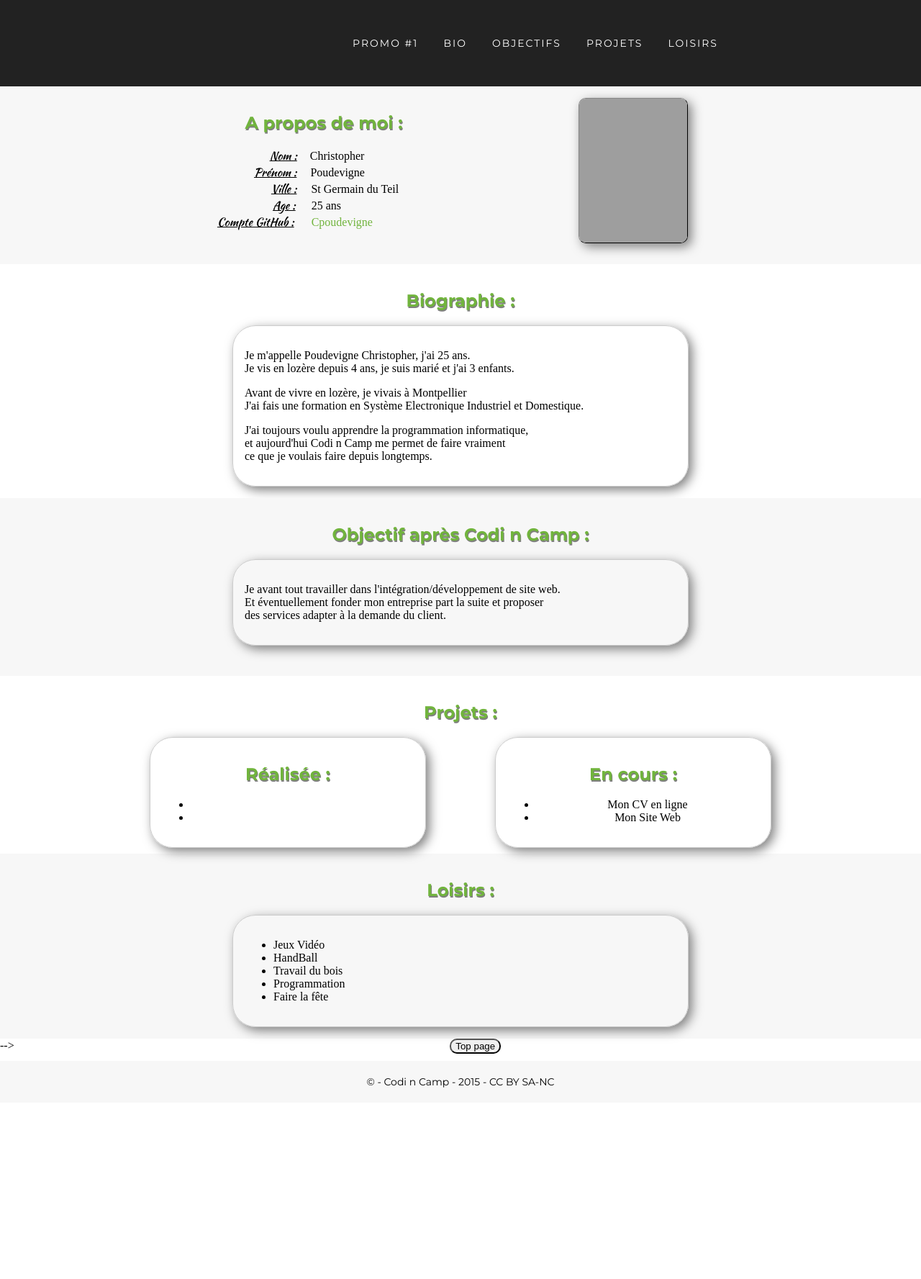
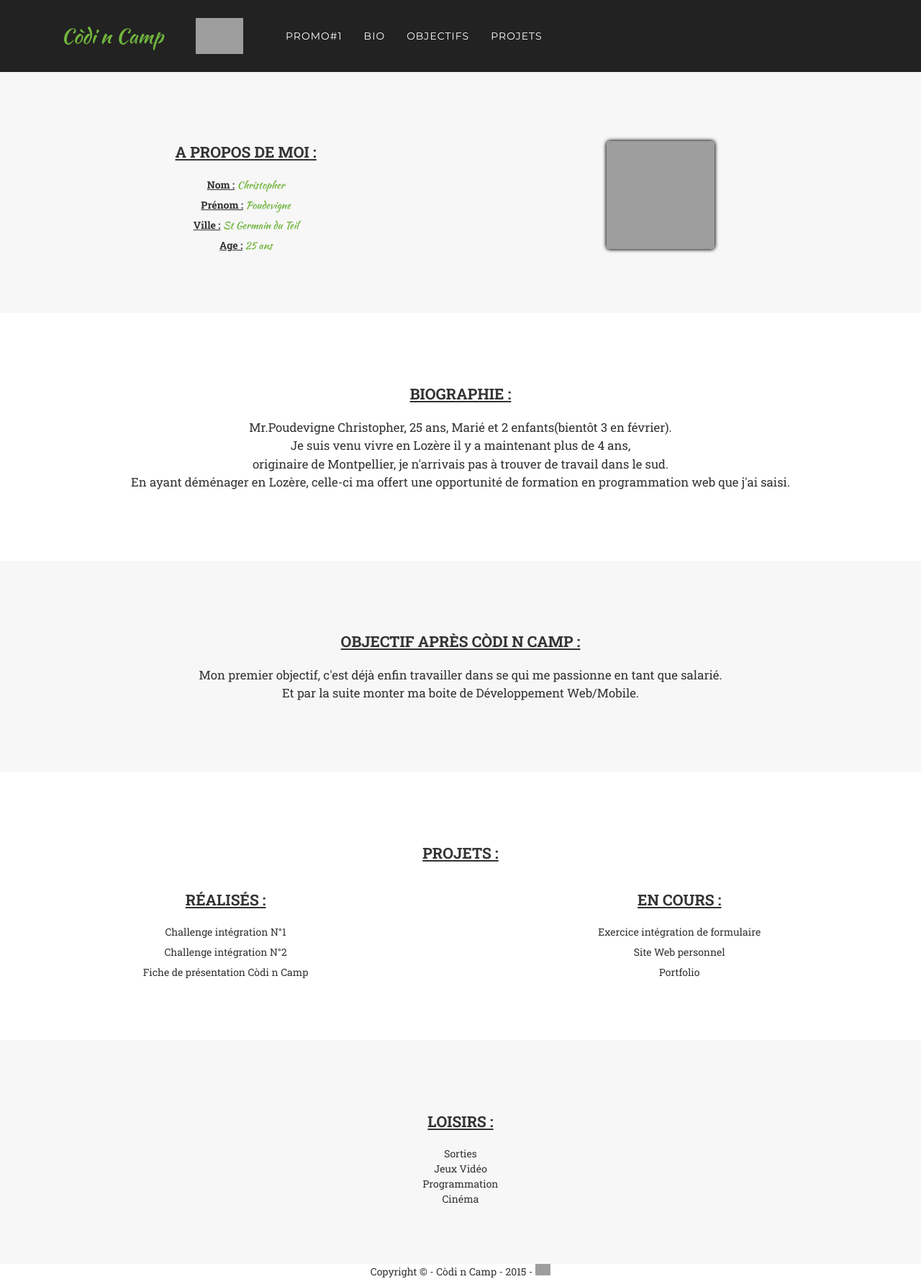
Before and after one commit to njahier/codi-website, a plain HTML site: page promo1/cpoudevigne/index.html in a window 1280 px wide. Shown: the whole page at 72% size. Before the commit the page ends 1532 px from the top, so only its background shows below. Drawn offline with Linux system fonts and the light colour scheme; grey boxes are pictures that could not be loaded; a web font is replaced by a local one.

Commit message:
Modification de ma page perso

```diff
--- a/promo1/cpoudevigne/index.html
+++ b/promo1/cpoudevigne/index.html
@@ -1,8 +1,5 @@
-<!--Début du documents Html-->
 <!doctype html>
-<!--HTML-->
   <html lang="fr">
-<!--Head-->
     <head>
       <meta charset="utf-8">
       <title>Poudevigne Christopher | Codi n Camp - Promo 1</title>
@@ -13,157 +10,76 @@
       <link href="https://fonts.googleapis.com/css?family=Roboto+Slab:400,100,300,700" rel="stylesheet" type="text/css">
       <link rel="stylesheet" href="https://maxcdn.bootstrapcdn.com/font-awesome/4.5.0/css/font-awesome.min.css">
     </head>
-<!--Fin du Head-->
-<!--Body-->
     <body>
-<!-- Navigation -->
-        <header class="header-bg" id="header-color">
-          <!-- <a href="index.html">Poudevigne Christopher - Promo 1</a> -->
-          <nav class="nav">
+      <nav class="navbar">
         <div class="container">
-              <ul>
-                <li><a href="/promo1/">Promo #1</a></li>
+          <div class="navbar-title">
+            <a href="http://codincamp.fr/">Còdi n Camp</a>
+          </div>
+          <div class="navbar-img">
+            <img src="http://codincamp.fr/static/img/logos/mde_greta.jpg" alt="">
+            <ul class="navbar-list">
+              <li><a href="/promo1">Promo#1</a></li>
               <li><a href="#Bio">Bio</a></li>
               <li><a href="#Objectifs">Objectifs</a></li>
-                <li><a href="#project">Projets</a></li>
-                <li><a href="#Loisir">Loisirs</a></li>
-                <!-- <li><a href="#contact">Contact</a></li> -->
+              <li><a href="#Projets">Projets</a></li>
             </ul>
           </div>
+        </div>
       </nav>
-        </header>
-<!--Fin Navigation-->
-<!--Section Moi-->
-        <section class="greylight-bg container" id="about">
-            <div class="row">
-              <div class="left">
-                <h1 style="padding-left:100px;">A propos de moi :</h1>
-                <label style="margin:14px; padding-left:67px;" class="label">Nom :</label> Christopher<br>
-                <label style="margin:15px; padding-left:45px;" class="label">Prénom :</label> Poudevigne<br>
-                <label style="margin:16px; padding-left:115px;" class="label">Ville :</label> St Germain du Teil<br>
-                <label style="margin:18px; padding-left:35px;" class="label">Age :</label> 25 ans<br>
-                <label style="margin:20px; padding-left:0px;" class="label">Compte GitHub :</label><a id="git" href="https://github.com/cpoudevigne"> Cpoudevigne</a><br>
+      <section class="bg-light-grey" id="Propos">
+        <div class="page-width">
+          <div class="left-content">
+            <h2>A propos de moi :</h2>
+            <label>Nom :</label><span> Christopher</span><br><!-- -->
+            <label>Prénom :</label><span> Poudevigne</span><br><!-- -->
+            <label>Ville :</label><span> St Germain du Teil</span><br><!-- -->
+            <label>Age :</label><span> 25 ans</span><br><!-- -->
           </div>
-              <div class="right">
-                <img id="img-profil" src="cpoudevigne.jpg">
+          <div class="right-content">
+            <img class="image-profil" src="cpoudevigne.jpg"><!-- -->
           </div>
         </div>
       </section>
-<!--Fin Section Moi-->
-<!--Section Biographie-->
-        <section class="container" id="Bio">
-            <div class="row">
-              <div class="left">
-                <h1 style="text-align:center;">Biographie :</h1>
-                  <form style="box-shadow: 5px 5px 15px #7f7f7f;">
-                    <p>Je m'appelle Poudevigne Christopher, j'ai 25 ans.<br> Je vis en lozère depuis 4 ans, je suis marié et j'ai 3 enfants.</p>
-                    <p>Avant de vivre en lozère, je vivais à Montpellier<br> J'ai fais une formation en Système Electronique Industriel et Domestique.</p>
-                    <p>J'ai toujours voulu apprendre la programmation informatique,<br> et aujourd'hui Codi n Camp me permet de faire vraiment<br> ce que je voulais faire depuis longtemps.</p>
-                  </form>
+      <section id="Bio">
+        <h2>Biographie :</h2>
+        <p>Mr.Poudevigne Christopher, 25 ans, Marié et 2 enfants(bientôt 3 en février).<br>Je suis venu vivre en Lozère il y a maintenant plus de 4 ans, <br>originaire de Montpellier, je n'arrivais pas à trouver de travail dans le sud.<br>En ayant déménager en Lozère, celle-ci ma offert une opportunité de formation en programmation web que j'ai saisi.</p>
+      </section>
+      <section class="bg-light-grey" id="Objectifs">
+        <h2>Objectif après Còdi n Camp :</h2>
+        <p>Mon premier objectif, c'est déjà enfin travailler dans se qui me passionne en tant que salarié.<br>Et par la suite monter ma boite de Développement Web/Mobile.</p>
+      </section>
+      <section id="Projets">
+        <h2>Projets :</h2>
+        <div class="left-content">
+          <h2>Réalisés :</h2>
+          <ul id="realise">
+            <li>Challenge intégration N°1</li>
+            <li>Challenge intégration N°2</li>
+            <li>Fiche de présentation Còdi n Camp</li>
+          </ul>
         </div>
-              <div class="right">
-
-              </div>
+        <div class="right-content">
+          <h2>En cours :</h2>
+          <ul id="en-cours">
+            <li>Exercice intégration de formulaire</li>
+            <li>Site Web personnel</li>
+            <li>Portfolio</li>
+          </ul>
         </div>
       </section>
-<!--Fin Section Biographie-->
-<!--Section Objectifs-->
-        <section class="greylight-bg container" id="Objectifs">
-            <div class="row">
-              <div class="left">
-                <h2 style="text-align:center">Objectif après Codi n Camp :</h2>
-                <form style="box-shadow: 5px 5px 15px #7f7f7f;">
-                  <p>Je avant tout travailler dans l'intégration/développement de site web.<br> Et éventuellement fonder mon entreprise part la suite et proposer<br> des services adapter à la demande du client.</p>
-                </form>
-              </div>
-              <div class="right">
-
-              </div>
-            </div>
+      <section class="bg-light-grey">
+        <h2>Loisirs :</h2>
+        <ul id="loisirs">
+          <li>Sorties</li>
+          <li>Jeux Vidéo</li>
+          <li>Programmation</li>
+          <li>Cinéma</li>
+        </ul>
       </section>
-<!--Fin Section Objectifs-->
-<!--Section Projets-->
-        <section class="container" id="project">
-            <div class="row">
-              <h1 style="text-align:center">Projets :</h1>
-              <div class="left">
-                <form style="width:350px; margin:auto; box-shadow: 5px 5px 15px #7f7f7f;">
-                  <h2>Réalisée :</h2>
-                    <ul>
-                      <li></li>
-                      <li></li>
-                    </ul>
-                </form>
-              </div>
-              <div class="right">
-                <form style="width:350px; margin:auto; box-shadow: 5px 5px 15px #7f7f7f;">
-                  <h2>En cours :</h2>
-                    <ul>
-                      <li>Mon CV en ligne</li>
-                      <li>Mon Site Web</li>
-                    </ul>
-                </form>
-              </div>
-            </div>
-        </section>
-<!--Fin Section Projets-->
-<!--Section Loisir-->
-        <section class="greylight-bg container" id="Loisir">
-            <div class="row">
-              <div class="left">
-                <h1  style="text-align:center">Loisirs :</h1>
-                <form style="box-shadow: 5px 5px 15px #7f7f7f;">
-                  <ul>
-                    <li>Jeux Vidéo</li>
-                    <li>HandBall</li>
-                    <li >Travail du bois</li>
-                    <li>Programmation</li>
-                    <li>Faire la fête</li>
-                  </ul>
-                </form>
-              </div>
-              <div class="right">
-
-              </div>
-            </div>
-        </section>
-<!--Fin Section Loisir-->
-<!--Formulaire de Contact-->
-        <!-- <section class="container" id="contact">
-            <div class="row">
-              <h2 style="text-align:center">Formulaire de contact :</h2>
-              <div class="left">
-                <form style="box-shadow: 5px 5px 15px #7f7f7f;" action="/back/contact" method="post">
-                  <p style="color:black">Les champs marquer d'une <strong style="color:red">*</strong> sont obligatoires.</p>
-                  <input type="hidden" name="to" value="christopher_poudevigne@hotmail.fr"/>
-                  <div>
-                    <label style="margin-left:23px" for="user_name">Name :</label>
-                    <input style="margin-left:0px" name="nom" type="text" id="user_name" required="Nom requis !"/><strong style="color:red">*</strong>
-                  </div>
-                  <div>
-                    <label style="margin-left:27px" for="user_email">Email :</label>
-                    <input style="margin-left:0px" name="from" type="email" id="user_email" required="Email requis !"/><strong style="color:red">*</strong>
-                  </div>
-                  <div>
-                    <label for="user_message">Message :</label>
-                    <textarea name="body"id="user_message" required="Veuillez entrer un message."></textarea><strong style="color:red">*</strong>
-                  </div>
-                  <div class="button">
-                    <button type="submit">Envoyer votre message</button>
-                  </div>
-                </form>
-              </div>
-              <div class="right">
-
-              </div>
-            </div>
-        </section> --> -->
-<!--Fin Formulaire de Contact-->
-        <a href="index.html"><button type="button">Top page</button></a>
-<!--Footer-->
-        <footer class="footer-bg" id="footer-color">© - Codi n Camp - 2015 - CC BY SA-NC</footer>
-<!--Fin du Footer-->
+      <footer>Copyright © - Còdi n Camp - 2015 -
+        <a rel="license" href="http://creativecommons.org/licenses/by-nc-sa/4.0/">
+        <img alt="Licence Creative Commons" style="border-width:0" src="https://i.creativecommons.org/l/by-nc-sa/4.0/88x31.png" height="16"/></a>
+      </footer>
     </body>
-<!--Fin du Body-->
   </html>
-<!--Fin du Html-->
--- a/promo1/cpoudevigne/style.css
+++ b/promo1/cpoudevigne/style.css
@@ -1,205 +1,133 @@
-/*Début du CSS*/
-/*Modification du Body*/
+* {
+  -webkit-box-sizing: border-box;
+     -moz-box-sizing: border-box;
+          box-sizing: border-box;
+}
 body{
+  font-family: "Roboto Slab", "Helvetica Neue", Helvetica, Arial, sans-serif;
   margin: 0;
+  font-size: 14px;
+  line-height: 1.5;
+  color: #333;
+  background-color: #fff;
+  width: 100%;
 }
-/*Navigation*/
-/*Modification et Ajustement du Header*/
-.header-bg{
+.navbar{
+  padding: 25px 0;
   background-color: #222222;
+  height: 100px;
 }
-#header-color{
-  color: #598e30;
-  padding-bottom: 20px;
-  padding-left: 20px;
-  padding-top: 20px;
-  font-size: 14pt;
-  font-family: "Kaushan Script", "Helvetica Neue", Helvetica, Arial, cursive;
-  left: 0;
-  right: 0;
+.container{
+  width: 1170px;
+  padding-left: 15px;
+  padding-right: 15px;
+  margin-left: auto;
+  margin-right: auto;
 }
-header>a{
-  color: #71b43d;
-  font-size: 18pt;
+.navbar-title{
+  float: left;
+}
+.navbar-title a{
+  color: #71B43D;
   text-decoration: none;
+  font-size: 2em;
+  font-family: "Kaushan Script";
+  transition: color 0.3s linear;
+  padding: 15px;
+  line-height: 50px;
+}
+.navbar-title a:hover{
+  color: #4B8E30;
+  transition: color 0.3s linear;
+}
+.navbar-img img{
+  max-width: 160px;
+  height: 50px;
+  margin-left: 30px;
+}
+.navbar-list{
+  display: inline-block;
+  list-style-type: none;
+}
+.navbar-list li{
   float: left;
-  margin: 15px;
-  outline: 0;
+  font-family: "Montserrat";
+  letter-spacing: 1px;
+  text-transform: uppercase;
 }
-header>a:hover{
-  color: #598e30;
-  outline: 0;
+.navbar-list>li>a{
+  color: #FFF;
+  padding: 10px 15px;
+  text-decoration: none;
 }
-/*Modification et Ajustement de la Barre de Navigation*/
-header nav > div.container{
-  width: auto;
-  margin-right: 50px;
-  margin-left: 50px;
-  height: 80px;
+.navbar-list>li>a:hover{
+  color: #71B43D;
 }
-.nav{
-  display: block;
+.bg-light-grey{
+  background-color: #f7f7f7;
 }
-header nav div ul{
-    padding-left: 400px;
-    padding-right: 0px;
-    margin: 0px;
-    list-style: none;
-    display: list-item;
+section{
+  padding: 80px 0;
+  margin: 0 auto;
 }
-header nav div ul li{
-    margin-left: 0px;
-    width: auto;
-    line-height: normal;
-    font-size: 14px;
-    text-transform: uppercase;
-    text-align: center;
-    padding-left: 20px;
-    padding-top: 30px;
-    padding-right: 15px;
-    letter-spacing: 2px;
-    float: left;
+.page-width{
+  width: 1170px;
+  margin: auto;
 }
-header nav div ul li a{
-  color: white;
-  font-family: "Montserrat", "Helvetica Neue", Helvetica, Arial, cursive;
+.left-content{
+  display: inline-block;
+  text-align: center;
+  line-height: 2em;
+  width: 49%;
+}
+h2{
+  text-align: center;
   text-transform: uppercase;
-  font-size: 14px;
-  letter-spacing: 2px;
-  text-decoration: none;
-  outline: 0;
+  text-decoration: underline;
 }
-header nav div ul li a:hover{
-  color: #white;
-  background-color: #71b43d;
-  border: 20px #71b43d solid;
-  border-radius: 10px;
-  outline: 0;
+.left-content label{
+  margin: 0;
+  padding: 0;
+  font-weight: bold;
+  text-decoration: underline;
 }
-#git{
-  text-decoration: none;
-  color: #71b43d;
+.left-content span{
+  color: #71B43D;
+  font-family: "Kaushan Script";
 }
-/*Modification et Ajustement des Sections*/
-.greylight-bg{
-  background-color: #F7F7F7;
+.right-content{
+  display: inline-block;
+  text-align: center;
+  line-height: 2em;
+  width: 49%;
 }
-section.container{
-    min-height: 215px;
-    padding-top: 1em;
-    padding-bottom: 1em;
+.image-profil{
+  width: 150px;
+  height: 150px;
+  margin: 10px 0 0 0;
+  border-radius: 5px;
+  box-shadow: 0 0 5px 1px #000;
 }
-section > div.row{
-  margin: auto;
-  width: 960px;
+p{
+  text-align: center;
+  font-size: 1.2em;
 }
-#about .right, #project .right{
-  width: 50%;
-  float: left;
+#realise{
+  list-style-type: none;
+  margin: 0;
+  padding: 0;
+}
+#en-cours{
+  list-style-type: none;
+  margin: 0;
+  padding: 0;
+}
+#loisirs{
+  text-align: center;
+  list-style-type: none;
+  margin: 0;
+  padding: 0;
+}
+footer{
   text-align: center;
 }
-#about .left, #project .left{
-  width: 50%;
-  float: left;
-  text-align: center;
-}
-h1, h2{
-  color: #71b43d;
-  font-family: "Montserrat", "Helvetica Neue", Helvetica, Arial, cursive;
-  text-shadow: 1px 2px #7f7f7f;
-}
-#img-profil{
-  width: 150px;
-  height: 200px;
-  border-radius: 10px;
-  border: 1px #333 outset;
-  box-shadow: 5px 5px 15px #7f7f7f;
-}
-.label{
-  text-decoration: underline;
-  font-family: "Kaushan Script", "Helvetica Neue", Helvetica, Arial, cursive;
-}
-/*Modification et Ajustement du Formulaire de contact*/
-form {
-    margin: 0 auto;
-    width: 600px;
-    padding: 1em;
-    border: 1px solid #CCC;
-    border-radius: 2em;
-}
-form div + div {
-    margin-top: 1em;
-}
-textarea {
-    font: 1em sans-serif;
-    width: 300px;
-    -moz-box-sizing: border-box;
-    box-sizing: border-box;
-    border: 1px solid #999;
-}
-input:focus, textarea:focus {
-    border-color: #000;
-}
-input{
-  border-radius: 10px;
-}
-textarea {
-    vertical-align: top;
-    height: 5em;
-    resize: vertical;
-    border-radius: 10px;
-}
-.button {
-    padding-right: 150px;
-}
-form > button {
-    margin-left: 15px;
-}
-form div label{
-  color: #608F3A;
-  font-family: "Montserrat", "Helvetica Neue", Helvetica, Arial, cursive;
-}
-/*Modification du Bouton Top Page*/
-button{
-  margin-left: 47%;
-  border-radius: 10px;
-  margin-bottom: 10px;
-}
-/*Modification et Ajustement du Footer*/
-.footer-bg{
-  background-color: #f7f7f7;
-}
-#footer-color{
-  text-align: center;
-  margin: 0;
-  padding: 20px 20px 20px 20px;
-  font-size: 14px;
-  font-family: "Montserrat", "Helvetica Neue", Helvetica, Arial, cursive;
-  left: 0;
-  right: 0;
-}
-/*Modification et Ajustement du Trombinoscope*/
-.trombi{
-  display: block;
-  width: 960px;
-  margin: auto;
-}
-.trombi img{
-  display: block;
-}
-.trombi li{
-  list-style-type: none;
-  text-align: center;
-  margin: 0px 5px 0px 0px;
-  width: 150px;
-  height: 215px;
-  float: left;
-}
-.trombi a{
-  color: #598e30;
-  text-decoration: none;
-}
-.trombi a:hover{
-  color: #333;
-}
-/*Fin du CSS*/
```
Lines whose indentation alone changed are shown as unchanged.
